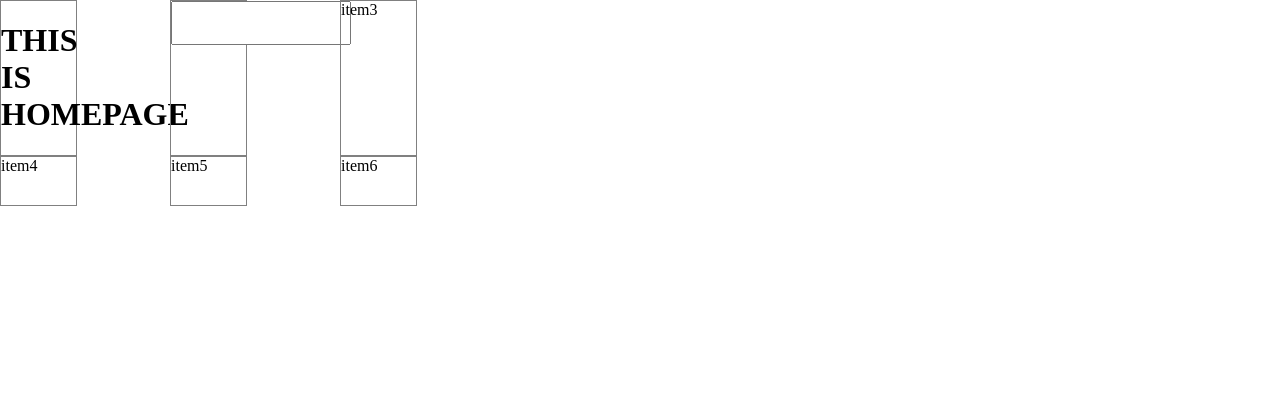
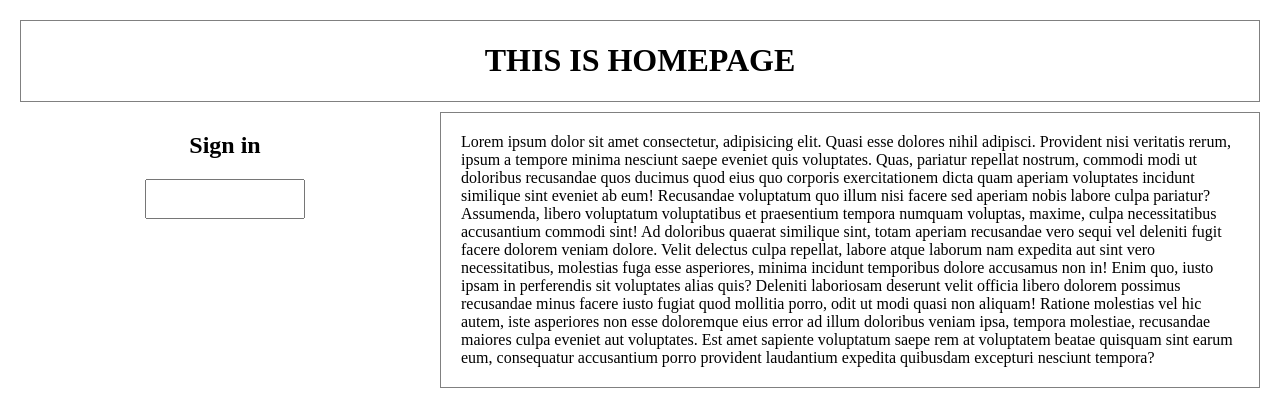
Before and after one commit to truanthh/kino, a Vue app: page /home in a window 1280 px wide. Shown: the top 406 px of the page. Built offline with nearby package versions, Linux system fonts and the light colour scheme.

Commit message:
basic homepage done
setup homepage using grid

```diff
--- a/src/App.vue
+++ b/src/App.vue
@@ -17,4 +17,10 @@ body {
   /* display: flex; */
   /* flex-direction: column; */
 }
+
+* {
+  box-sizing: border-box;
+  /* margin: 0; */
+  /* padding: 0; */
+}
 </style>
--- a/src/views/Home.vue
+++ b/src/views/Home.vue
@@ -24,19 +24,34 @@ function debounce(func, delay = 1000) {
 <template>
   <!-- <button class="mybutton" @click="processChange">add boom</button> -->
   <div class="grid__container">
-    <!-- <div class="grid__item">item1</div> -->
-    <div class="grid__item"><h1>THIS IS HOMEPAGE</h1></div>
-    <div class="grid__item">
-      <input
-        class="myinput"
-        :value="data"
-        @input="(event) => updateText(event)"
-      />
+    <div class="grid__item__header"><h1>THIS IS HOMEPAGE</h1></div>
+    <div class="grid__item__input">
+      <h2>Sign in</h2>
+      <input class="myinput" />
     </div>
-    <div class="grid__item">item3</div>
-    <div class="grid__item">item4</div>
-    <div class="grid__item">item5</div>
-    <div class="grid__item">item6</div>
+    <div class="grid__item__content">
+      Lorem ipsum dolor sit amet consectetur, adipisicing elit. Quasi esse
+      dolores nihil adipisci. Provident nisi veritatis rerum, ipsum a tempore
+      minima nesciunt saepe eveniet quis voluptates. Quas, pariatur repellat
+      nostrum, commodi modi ut doloribus recusandae quos ducimus quod eius quo
+      corporis exercitationem dicta quam aperiam voluptates incidunt similique
+      sint eveniet ab eum! Recusandae voluptatum quo illum nisi facere sed
+      aperiam nobis labore culpa pariatur? Assumenda, libero voluptatum
+      voluptatibus et praesentium tempora numquam voluptas, maxime, culpa
+      necessitatibus accusantium commodi sint! Ad doloribus quaerat similique
+      sint, totam aperiam recusandae vero sequi vel deleniti fugit facere
+      dolorem veniam dolore. Velit delectus culpa repellat, labore atque laborum
+      nam expedita aut sint vero necessitatibus, molestias fuga esse asperiores,
+      minima incidunt temporibus dolore accusamus non in! Enim quo, iusto ipsam
+      in perferendis sit voluptates alias quis? Deleniti laboriosam deserunt
+      velit officia libero dolorem possimus recusandae minus facere iusto fugiat
+      quod mollitia porro, odit ut modi quasi non aliquam! Ratione molestias vel
+      hic autem, iste asperiores non esse doloremque eius error ad illum
+      doloribus veniam ipsa, tempora molestiae, recusandae maiores culpa eveniet
+      aut voluptates. Est amet sapiente voluptatum saepe rem at voluptatem
+      beatae quisquam sint earum eum, consequatur accusantium porro provident
+      laudantium expedita quibusdam excepturi nesciunt tempora?
+    </div>
   </div>
 </template>
 
@@ -55,19 +70,32 @@ function debounce(func, delay = 1000) {
 .grid__container {
   width: 100%;
   display: grid;
-  /* grid-template-columns: repeat(3, 1fr); */
-  grid-template-columns: 150px 150px 150px;
-  grid-auto-rows: minmax(50px, auto);
-  column-gap: 20px;
-  justify-content: start;
-  /* background-color: orange; */
+  grid-template-areas:
+    "header header"
+    "sidebar content";
+  grid-template-columns: 1fr 2fr;
+  gap: 10px;
+  padding: 20px;
 }
 .grid__item {
   border: 1px solid gray;
-  width: 50%;
-  /* width: 10rem; */
-  /* box-sizing: border-box; */
-  /* justify-content: end; */
-  /* align-items: center; */
+}
+.grid__item__content {
+  border: 1px solid gray;
+  grid-area: content;
+  padding: 20px;
+}
+.grid__item__header {
+  border: 1px solid gray;
+  grid-area: header;
+  text-align: center;
+}
+.grid__item__input {
+  grid-column-start: 1;
+  align-self: start;
+  grid-column-end: 4;
+  justify-self: center;
+  text-align: center;
+  grid-area: sidebar;
 }
 </style>
```
